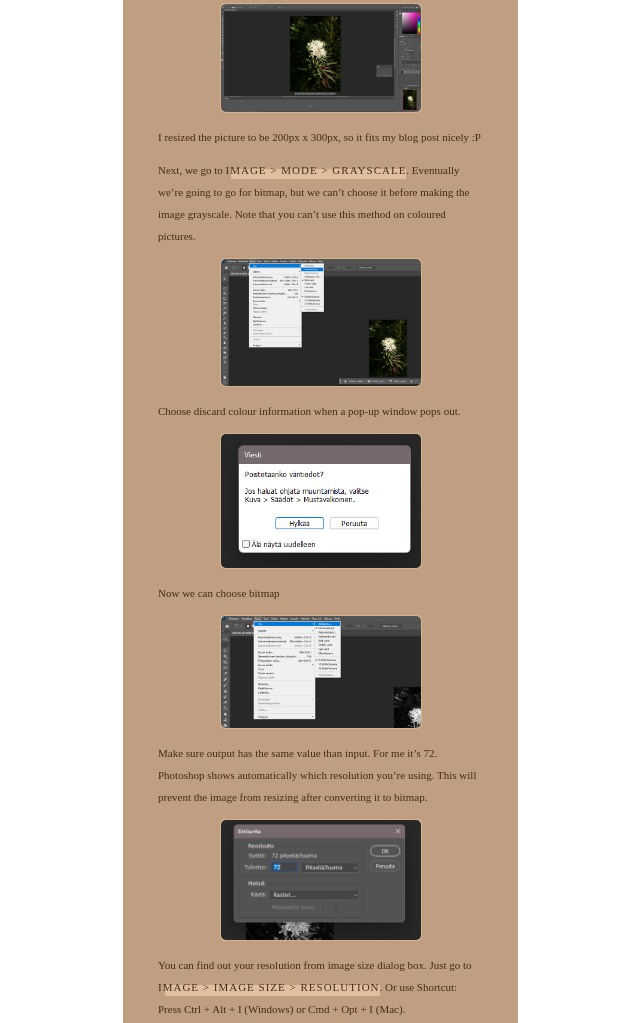
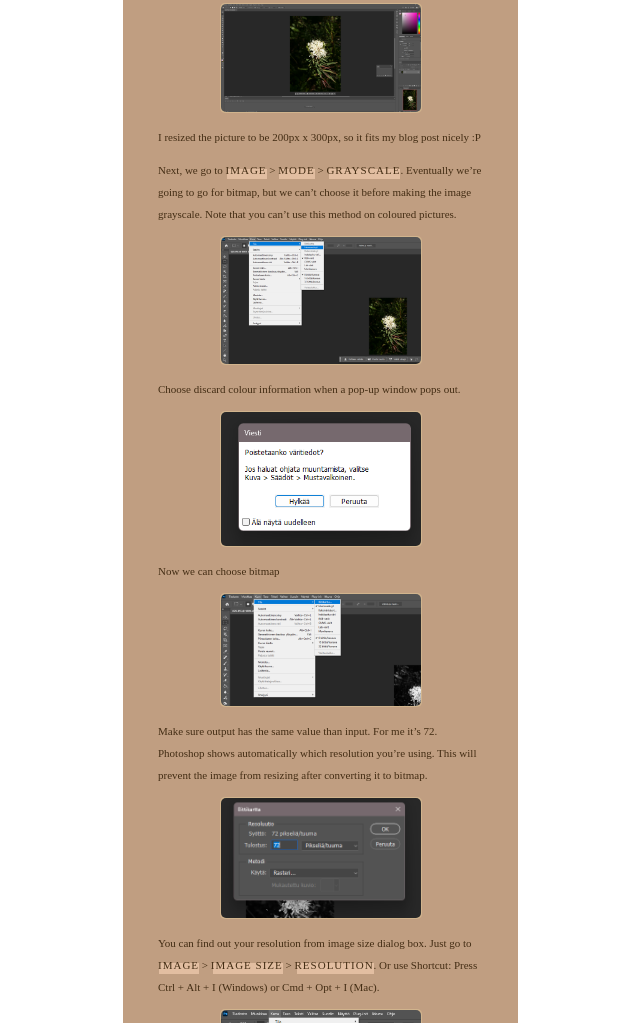
Before and after one commit to Karhukrhu/Blog, an Eleventy site: page posts/2026/9/tutorial-bitmapping.md in a window 1280 px wide. Shown: the part 1184-2207 px from the top of the page, without its empty margins (321-961 px from the left). Built offline with nearby package versions, Linux system fonts and the light colour scheme; Eleventy itself is replaced by a stand-in of ours; files that its build step writes are made by us from their sources; no server answers; files whose address does not match are found by name; a web font is replaced by a local one.

Commit message:
Update tutorial-bitmapping.md

```diff
--- a/posts/2026/9/tutorial-bitmapping.md
+++ b/posts/2026/9/tutorial-bitmapping.md
@@ -33,7 +33,7 @@ So, unsurprisingly, we start by choosing an image and opening it in PS. I chose
 
 I resized the picture to be 200px x 300px, so it fits my blog post nicely :P
 
-Next, we go to <strong>Image > Mode > Grayscale</strong>. Eventually we’re going to go for bitmap, but we can’t choose it before making the image grayscale. Note that you can’t use this method on coloured pictures.
+Next, we go to <strong>Image</strong> > <strong>Mode</strong> > <strong>Grayscale</strong>. Eventually we’re going to go for bitmap, but we can’t choose it before making the image grayscale. Note that you can’t use this method on coloured pictures.
 
 <div class="img-center">
 <a href="/posts/2026/9/bitmapping-tutorial/Picture2.png" class="lightbox" data-gallery="bitmapping">
@@ -76,7 +76,7 @@ Make sure output has the same value than input. For me it’s 72. Photoshop show
 </a>
 </div>
 
-You can find out your resolution from image size dialog box. Just go to <strong>image > Image size > Resolution</strong>. Or use Shortcut: Press Ctrl + Alt + I (Windows) or Cmd + Opt + I (Mac).
+You can find out your resolution from image size dialog box. Just go to <strong>image</strong> > <strong>Image size</strong> > <strong>Resolution</strong>. Or use Shortcut: Press Ctrl + Alt + I (Windows) or Cmd + Opt + I (Mac).
 
 <div class="img-center">
 <a href="/posts/2026/9/bitmapping-tutorial/Picture6.png" class="lightbox" data-gallery="bitmapping">
@@ -120,7 +120,7 @@ After clicking OK, your Image should look like this:
 
 Different shapes are used in eg. printing a physical image, but here it doesn't matter which shape you use.
 
-If you really want to make the image stand out, before converting to bitmap, you can change levels for more contrast. Go to <strong>Image > Adjustments > Levels</strong> (Shortcut: Press Ctrl + L (Windows) or Cmd + L (Mac).) There is a way to make this through a safer way, but for the simplicity we will use this straightforward method.
+If you really want to make the image stand out, before converting to bitmap, you can change levels for more contrast. Go to <strong>Image</strong> > <strong>Adjustments</strong> > <strong>Levels</strong> (Shortcut: Press Ctrl + L (Windows) or Cmd + L (Mac).) There is a way to make this through a safer way, but for the simplicity we will use this straightforward method.
 
 <div class="img-center">
 <a href="/posts/2026/9/bitmapping-tutorial/Picture10.png" class="lightbox" data-gallery="bitmapping">
```
